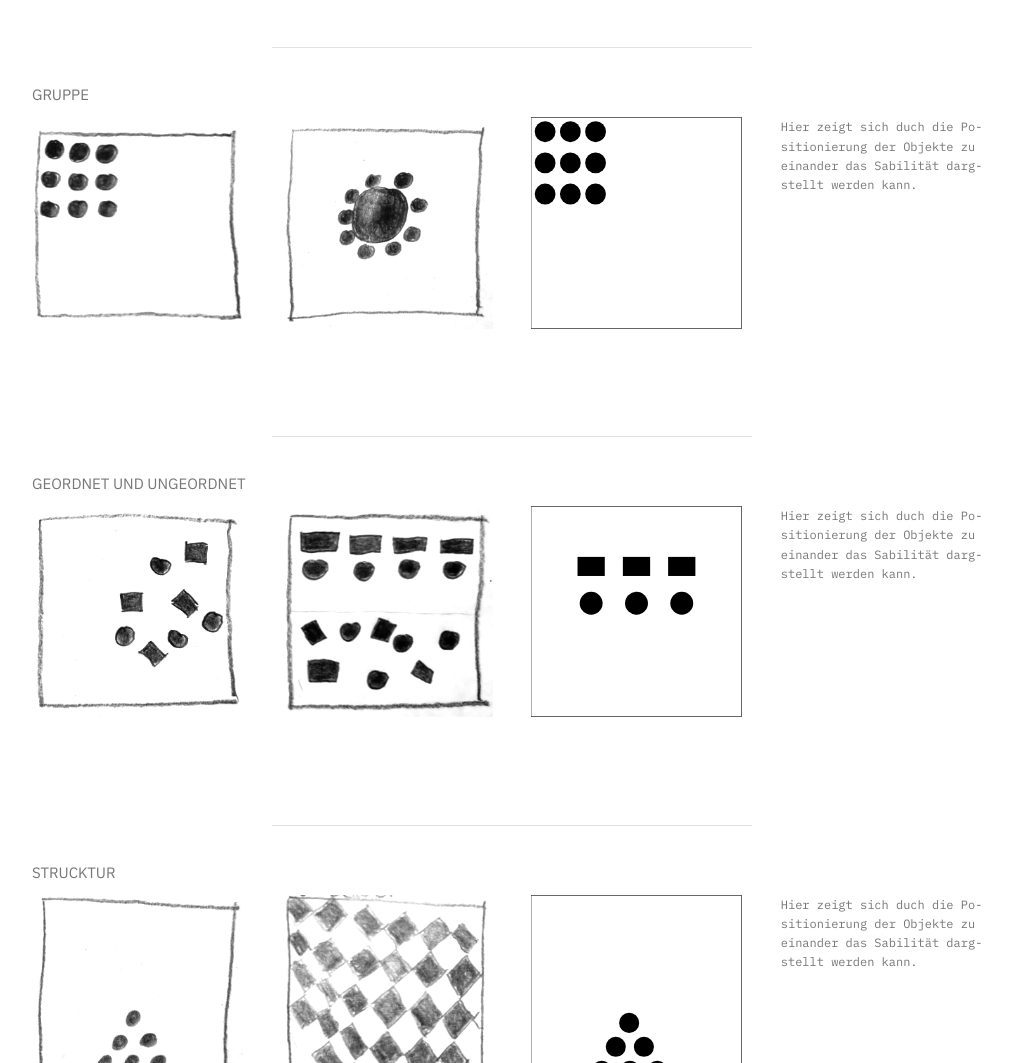
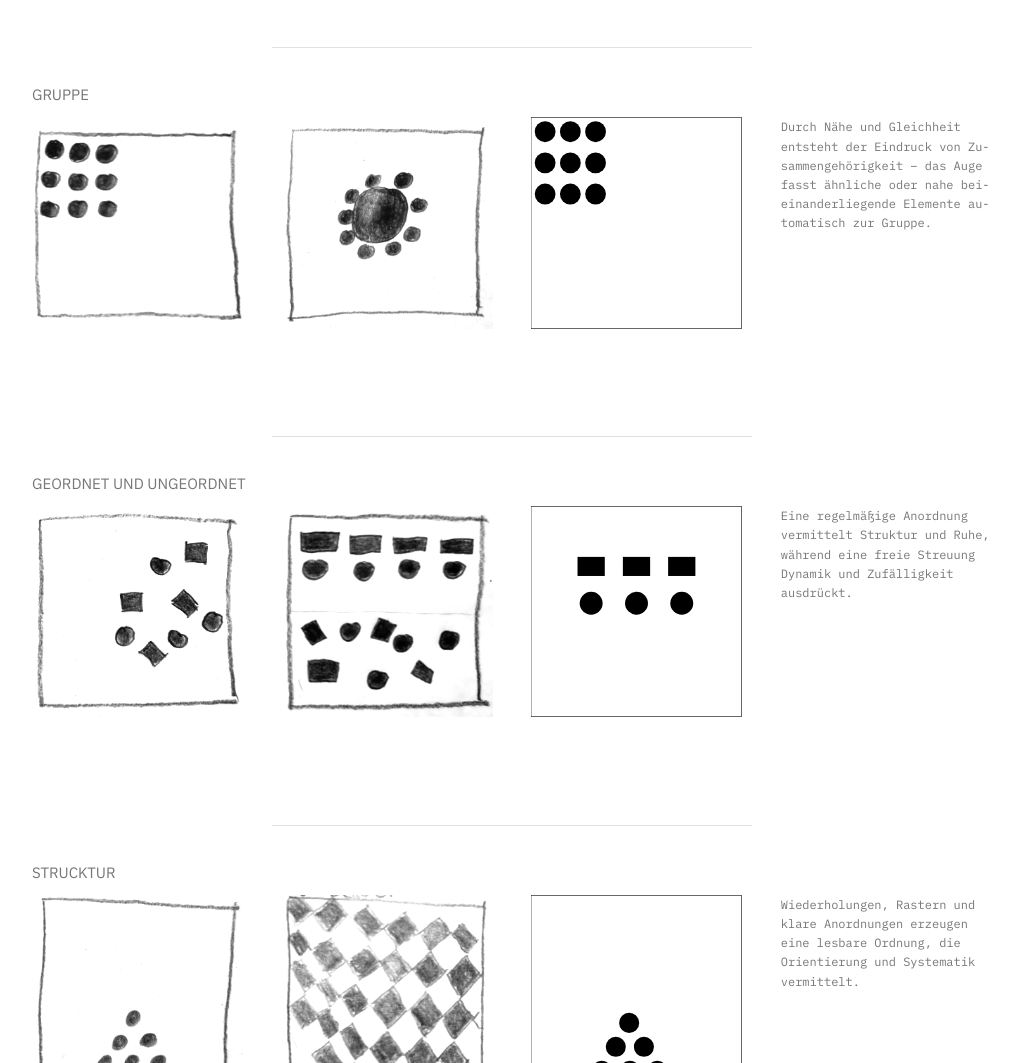
Before and after one commit to AllRoundJonU/visual-design-doku, a plain HTML site: page index.html in a window 1280 px wide. Shown: the part 2980-4043 px from the top of the page, without its empty margins (128-1146 px from the left). Drawn offline with nearby package versions, Linux system fonts and the light colour scheme.

Commit message:
Text update

```diff
--- a/index.html
+++ b/index.html
@@ -83,7 +83,7 @@
                 <img src="./assets/aufgabe_2/oben_unten/oben_unten.svg" />
             </div>
             <div class="three columns">
-                <div class="smol-mono">Hier zeigt sich dass man durch die Anordnung der Objekte oben und unten darstellen kann.</div>
+                <div class="smol-mono">Die vertikale Positionierung erzeugt eine visuelle Hierarchie und kann Assoziationen wie Leichtigkeit (oben) oder Schwere (unten) vermitteln.</div>
             </div>
         </div>
         <hr style="width: 50%;">
@@ -99,7 +99,7 @@
                 <img src="./assets/aufgabe_2/nah_fern/nah_fern.svg" />
             </div>
             <div class="three columns">
-                <div class="smol-mono">Hier zeigt sich dass man durch die Größe und Anordnung von Objekten auch eine gewisse Tiefe angeben kann.</div>
+                <div class="smol-mono">Durch unterschiedliche Abstände zum Bildrand oder zur Bildmitte lässt sich Nähe oder Distanz simulieren – ein einfaches Mittel zur Darstellung von Raum.</div>
             </div>
         </div>
         <hr style="width: 50%;">
@@ -115,7 +115,7 @@
                 <img src="./assets/aufgabe_2/stabil_instabil/stabil_instabil.svg" />
             </div>
             <div class="three columns">
-                <div class="smol-mono">Hier zeigt sich duch die Positionierung der Objekte zu einander das Sabilität dargstellt werden kann.</div>
+                <div class="smol-mono">Symmetrische oder mittig platzierte Formen wirken standhaft, während schräge oder ungleich verteilte Elemente Unsicherheit und Bewegung erzeugen.</div>
             </div>
         </div>
         <hr style="width: 50%;">
@@ -131,7 +131,7 @@
                 <img src="./assets/aufgabe_2/streuung/streuung.svg" />
             </div>
             <div class="three columns">
-                <div class="smol-mono">Hier zeigt sich dass man durch die Größe und Anordnung von Objekten auch eine gewisse Tiefe angeben kann.</div>
+                <div class="smol-mono">Viele gleichartige Elemente, die scheinbar zufällig im Raum verteilt sind, vermitteln den Eindruck von Weite, Offenheit oder gar Chaos.</div>
             </div>
         </div>
         <hr style="width: 50%;">
@@ -147,7 +147,7 @@
                 <img src="./assets/aufgabe_2/gruppe/gruppe.svg" />
             </div>
             <div class="three columns">
-                <div class="smol-mono">Hier zeigt sich duch die Positionierung der Objekte zu einander das Sabilität dargstellt werden kann.</div>
+                <div class="smol-mono">Durch Nähe und Gleichheit entsteht der Eindruck von Zusammengehörigkeit – das Auge fasst ähnliche oder nahe beieinanderliegende Elemente automatisch zur Gruppe.</div>
             </div>
         </div>
         <hr style="width: 50%;">
@@ -163,7 +163,7 @@
                 <img src="./assets/aufgabe_2/geordnet_ungeordnet/geordnet_ungeordnet.svg" />
             </div>
             <div class="three columns">
-                <div class="smol-mono">Hier zeigt sich duch die Positionierung der Objekte zu einander das Sabilität dargstellt werden kann.</div>
+                <div class="smol-mono">Eine regelmäßige Anordnung vermittelt Struktur und Ruhe, während eine freie Streuung Dynamik und Zufälligkeit ausdrückt.</div>
             </div>
         </div>
         <hr style="width: 50%;">
@@ -179,7 +179,7 @@
                 <img src="./assets/aufgabe_2/strucktur/strucktur.svg" />
             </div>
             <div class="three columns">
-                <div class="smol-mono">Hier zeigt sich duch die Positionierung der Objekte zu einander das Sabilität dargstellt werden kann.</div>
+                <div class="smol-mono">Wiederholungen, Rastern und klare Anordnungen erzeugen eine lesbare Ordnung, die Orientierung und Systematik vermittelt.</div>
             </div>
         </div>
         <hr style="width: 50%;">
@@ -195,7 +195,7 @@
                 <img src="./assets/aufgabe_2/symmetrie/symmetrie.svg" />
             </div>
             <div class="three columns">
-                <div class="smol-mono">Hier zeigt sich duch die Positionierung der Objekte zu einander das Sabilität dargstellt werden kann.</div>
+                <div class="smol-mono">Spiegelungen oder Achsen erzeugen ein Gleichgewicht im Bild, das Harmonie, Stabilität und Ruhe ausstrahlt.</div>
             </div>
         </div>
         <hr style="width: 50%;">
@@ -211,7 +211,7 @@
                 <img src="./assets/aufgabe_2/ausgrenzung/ausgrenzung.svg" />
             </div>
             <div class="three columns">
-                <div class="smol-mono">Hier zeigt sich duch die Positionierung der Objekte zu einander das Sabilität dargstellt werden kann.</div>
+                <div class="smol-mono">Ein einzelnes, isoliertes Element hebt sich klar von einer Gruppe ab und erzeugt so ein Gefühl von Trennung oder Ausgeschlossensein.</div>
             </div>
         </div>
         <hr style="width: 50%;">
@@ -226,7 +226,7 @@
                 <img src="./assets/aufgabe_2/linie/linie.svg" />
             </div>
             <div class="three columns">
-                <div class="smol-mono">Hier zeigt sich duch die Positionierung der Objekte zu einander das Sabilität dargstellt werden kann.</div>
+                <div class="smol-mono">Eine einzelne Linie innerhalb der Fläche lenkt gezielt den Blick und kann je nach Position eine Richtung oder Spannung erzeugen.</div>
             </div>
         </div>
         <hr style="width: 50%;">
@@ -242,7 +242,7 @@
                 <img src="./assets/aufgabe_2/linien_gleich/linien_gleich.svg" />
             </div>
             <div class="three columns">
-                <div class="smol-mono">Hier zeigt sich duch die Positionierung der Objekte zu einander das Sabilität dargstellt werden kann.</div>
+                <div class="smol-mono">Gleich lange, parallele Linien erzeugen Ruhe und Stabilität – sie strukturieren die Fläche und können als Rahmen oder Grenze wirken.</div>
             </div>
         </div>
         <hr style="width: 50%;">
@@ -258,7 +258,7 @@
                 <img src="./assets/aufgabe_2/linien_ungleich/linien_ungleich.svg" />
             </div>
             <div class="three columns">
-                <div class="smol-mono">Hier zeigt sich duch die Positionierung der Objekte zu einander das Sabilität dargstellt werden kann.</div>
+                <div class="smol-mono">Unterschiedlich lange Linien brechen die Symmetrie und bringen eine leichte Unruhe oder Bewegung in die Komposition.</div>
             </div>
         </div>
         <hr style="width: 50%;">
@@ -274,7 +274,7 @@
                 <img src="./assets/aufgabe_2/linien_viel/linien_viel.svg" />
             </div>
             <div class="three columns">
-                <div class="smol-mono">Hier zeigt sich duch die Positionierung der Objekte zu einander das Sabilität dargstellt werden kann.</div>
+                <div class="smol-mono">Viele parallele Linien bilden ein Raster, das Ordnung und Rhythmus schafft – die Fläche wirkt klar gegliedert und technisch.</div>
             </div>
         </div>
         <hr />
```
